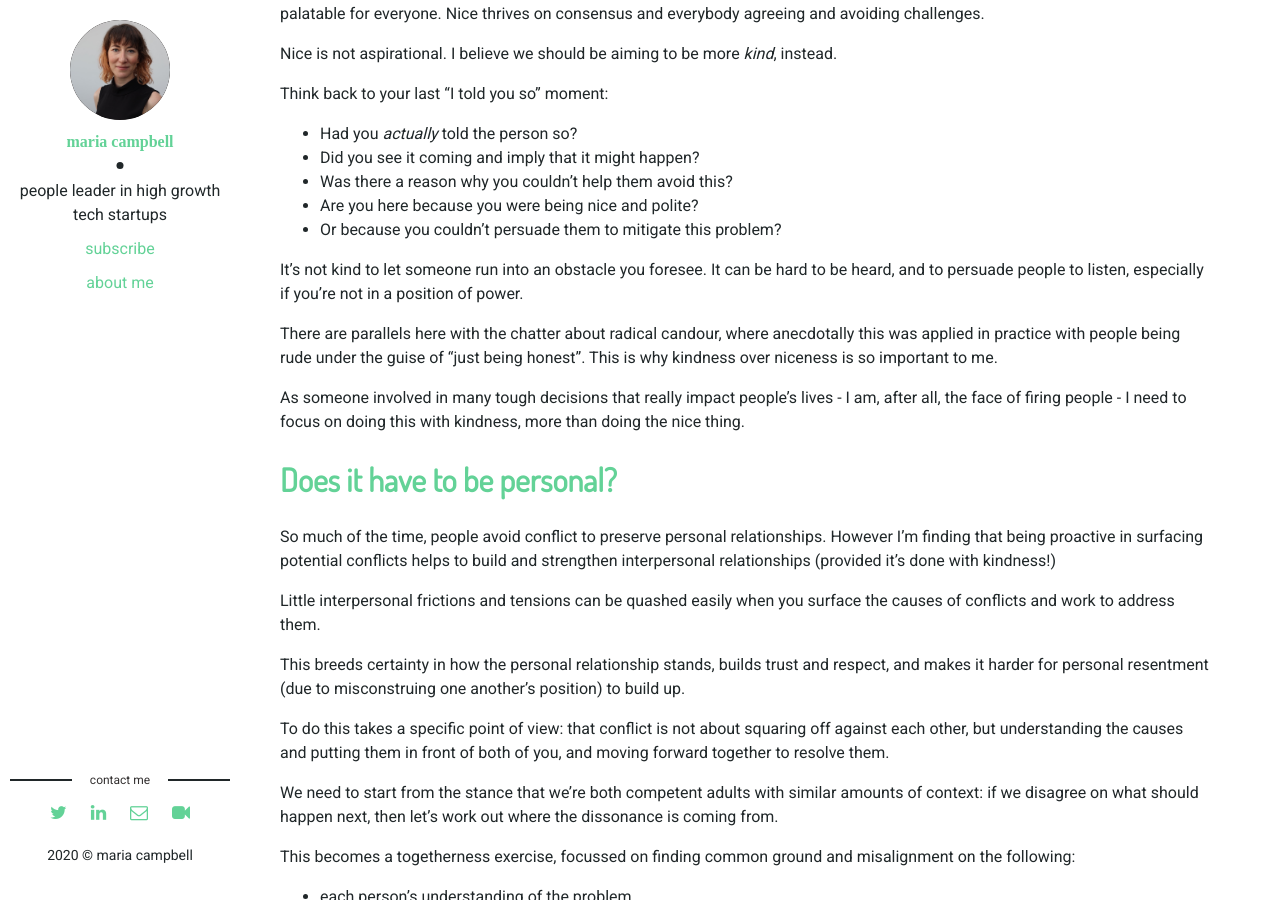
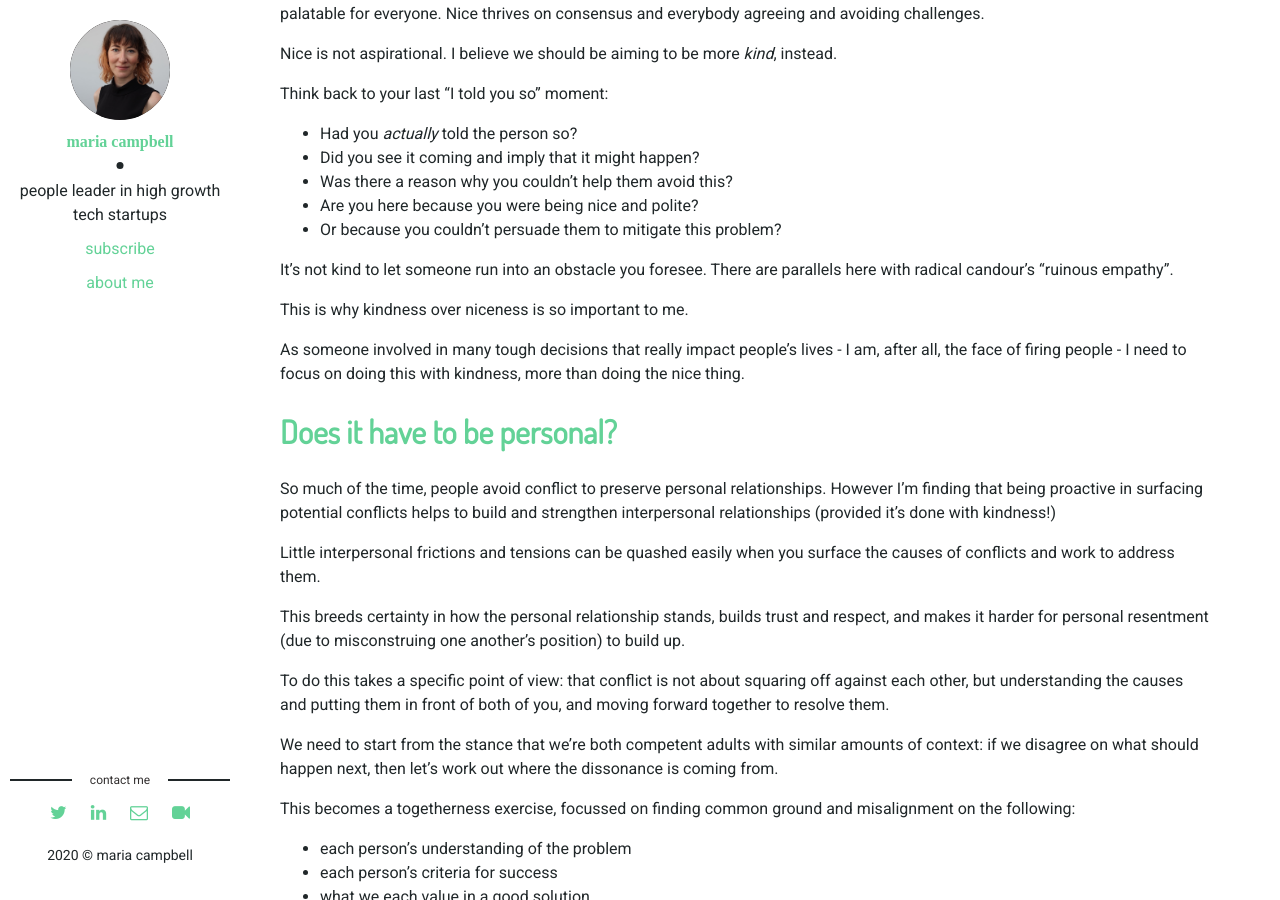
Before and after one commit to moyni/moyni.github.io, a Jekyll site: the page built from _posts/2019-10-13-conflict.markdown, in a window 1280 px wide and 900 px high, scrolled down 1028 px. Built offline with Jekyll 4.4.1, drawn with Linux system fonts in a browser that asks for light colours.

Commit message:
lol wrong metaphor

```diff
--- a/_posts/2019-10-13-conflict.markdown
+++ b/_posts/2019-10-13-conflict.markdown
@@ -34,9 +34,9 @@ Think back to your last “I told you so” moment:
 * Are you here because you were being nice and polite?
 * Or because you couldn’t persuade them to mitigate this problem?
 
-It’s not kind to let someone run into an obstacle you foresee. It can be hard to be heard, and to persuade people to listen, especially if you’re not in a position of power.
+It’s not kind to let someone run into an obstacle you foresee. There are parallels here with radical candour's "ruinous empathy".
 
-There are parallels here with the chatter about radical candour, where anecdotally this was applied in practice with people being rude under the guise of “just being honest”. This is why kindness over niceness is so important to me.
+This is why kindness over niceness is so important to me.
 
 As someone involved in many tough decisions that really impact people’s lives - I am, after all, the face of firing people - I need to focus on doing this with kindness, more than doing the nice thing.
 
```
